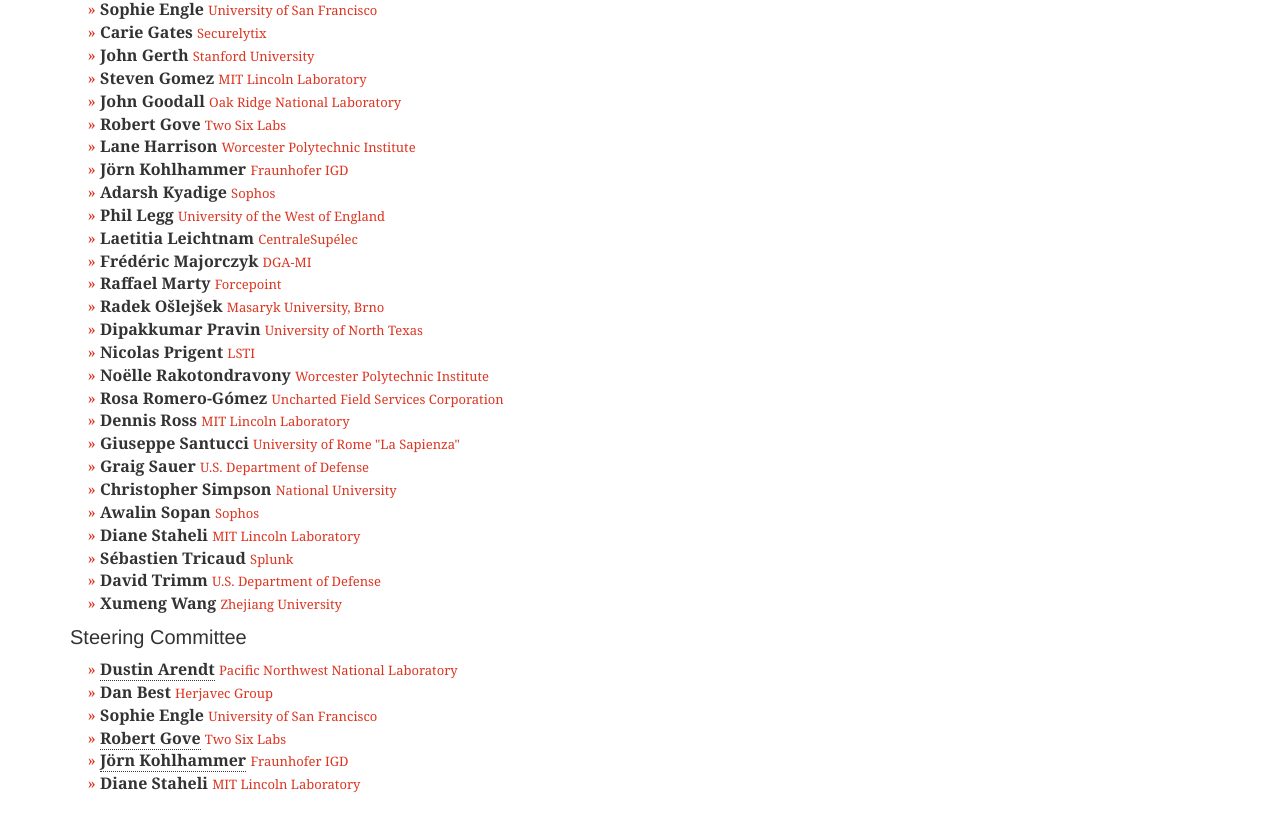
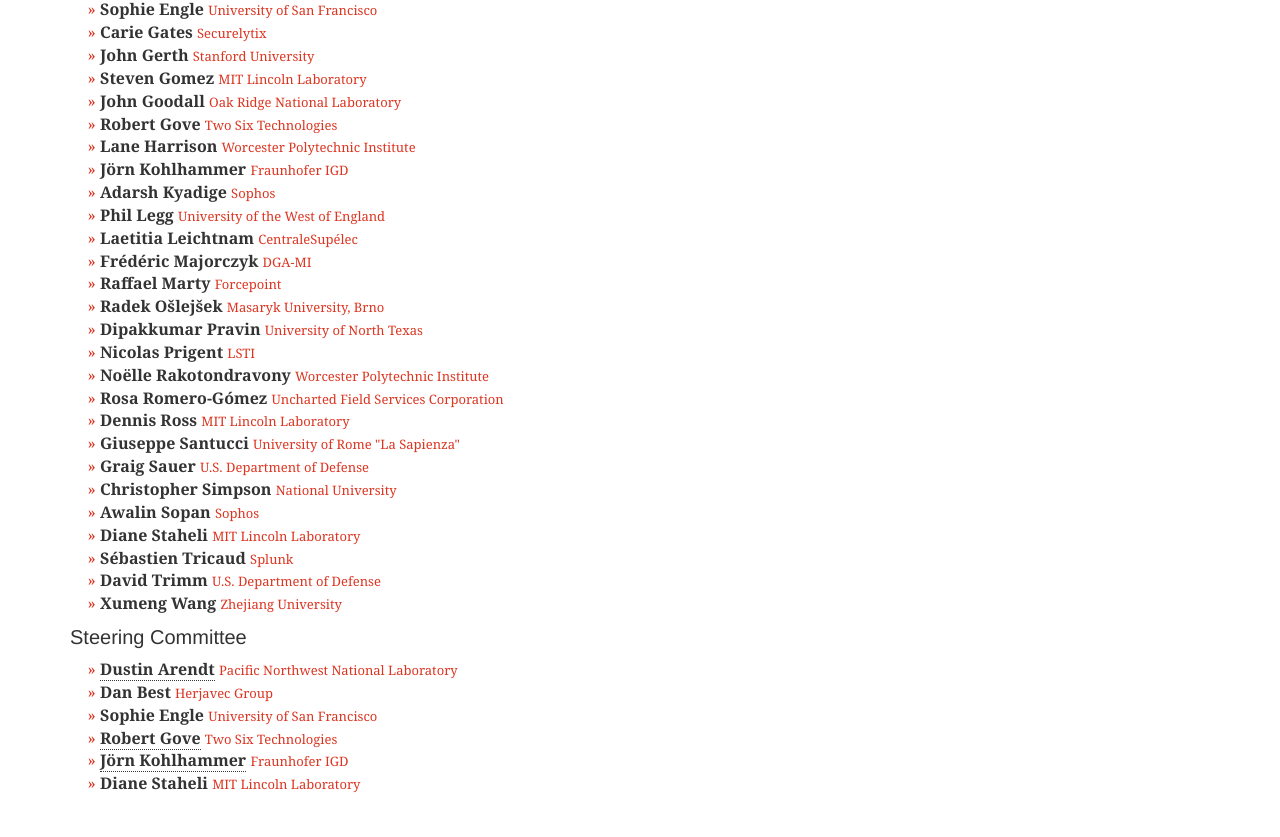
Before and after one commit to vizsec/vizsec.github.io, a Jekyll site: the page built from vizsec2021/index.html, in a window 1280 px wide and 1400 px high, scrolled down 6445 px. Shown: the part 209-1046 px from the top of the window. Built offline with Jekyll 4.4.1, drawn with Linux system fonts in a browser that asks for light colours; nearby versions of some CDN libraries.

Commit message:
update name of two six

```diff
--- a/_data/y2021-program_committee.yml
+++ b/_data/y2021-program_committee.yml
@@ -41,7 +41,7 @@
   affiliation: Oak Ridge National Laboratory
 
 - name: Robert Gove
-  affiliation: Two Six Labs
+  affiliation: Two Six Technologies
 
 - name: Lane Harrison
   affiliation: Worcester Polytechnic Institute
--- a/_data/y2021-steering_committee.yml
+++ b/_data/y2021-steering_committee.yml
@@ -10,8 +10,8 @@
   affiliation: University of San Francisco
 
 - name: Robert Gove
-  affiliation: Two Six Labs
-  url: https://www.twosixlabs.com/author/robert-gove/
+  affiliation: Two Six Technologies
+  url: https://twosixtech.com/
 
 - name: Jörn Kohlhammer
   affiliation: Fraunhofer IGD
--- a/_data/y2021-supporters.yml
+++ b/_data/y2021-supporters.yml
@@ -2,6 +2,6 @@
   image: "/assets/img/IGDLogo.jpg"
   link: "https://www.igd.fraunhofer.de/en"
 
-- title: "Two Six Labs"
+- title: "Two Six Technologies"
   image: "/assets/img/TwoSix-Supporter-2021.png"
   link: "https://twosixtech.com/"
```
